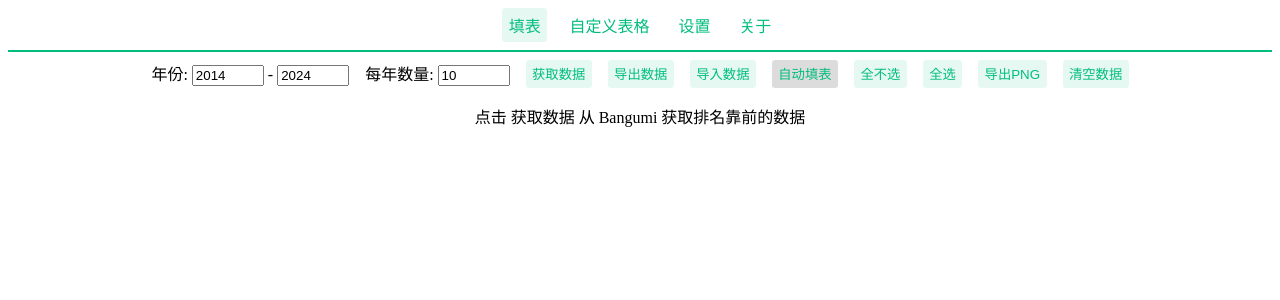
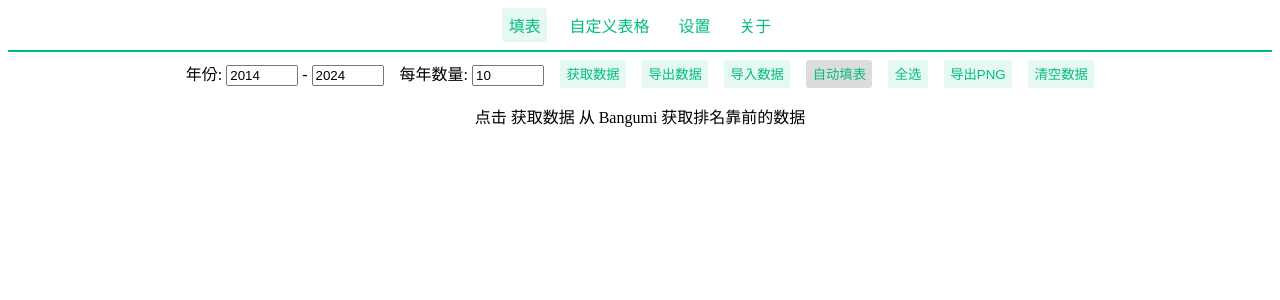
Before and after one commit to op200/anime-table-creater, a Vue app: page /#/ in a window 1280 px wide. Shown: the top 300 px of the page. Built offline with nearby package versions, Linux system fonts and the light colour scheme.

Commit message:
合并 全选 按钮

```diff
--- a/src/components/AniTableButtonBar.vue
+++ b/src/components/AniTableButtonBar.vue
@@ -191,14 +191,11 @@ function exportPng() {
         </button>
 
         <button @click="() => {
+            if (selectedNum === aniItemList.length)
                 aniItemList.forEach(it => {
                     selectors[it.id] = undefined
                 })
-        }">
-            全不选
-        </button>
-
-        <button @click="() => {
+            else
                 aniItemList.forEach(it => {
                     selectors[it.id] = true
                 })
```
Lines whose indentation alone changed are shown as unchanged.
